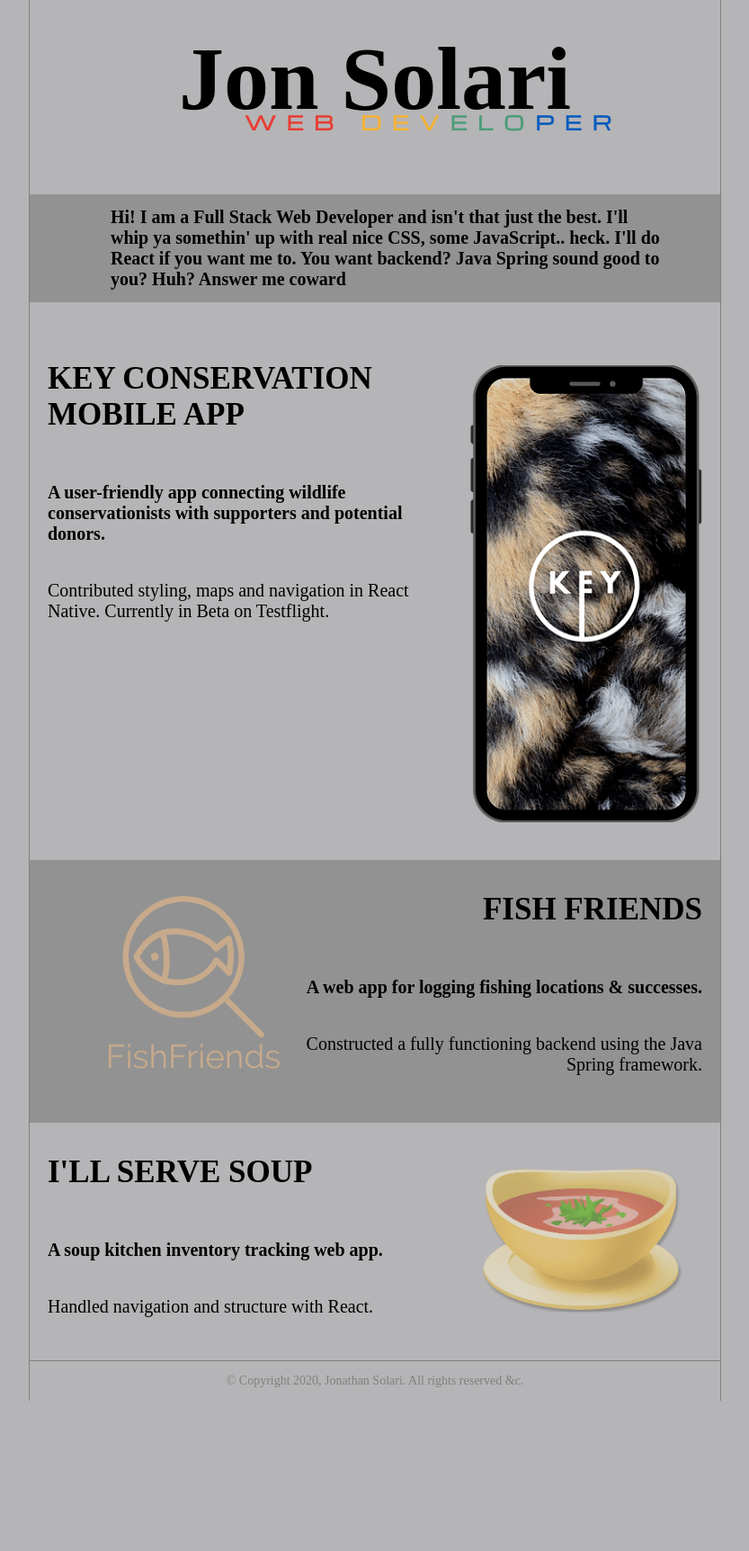
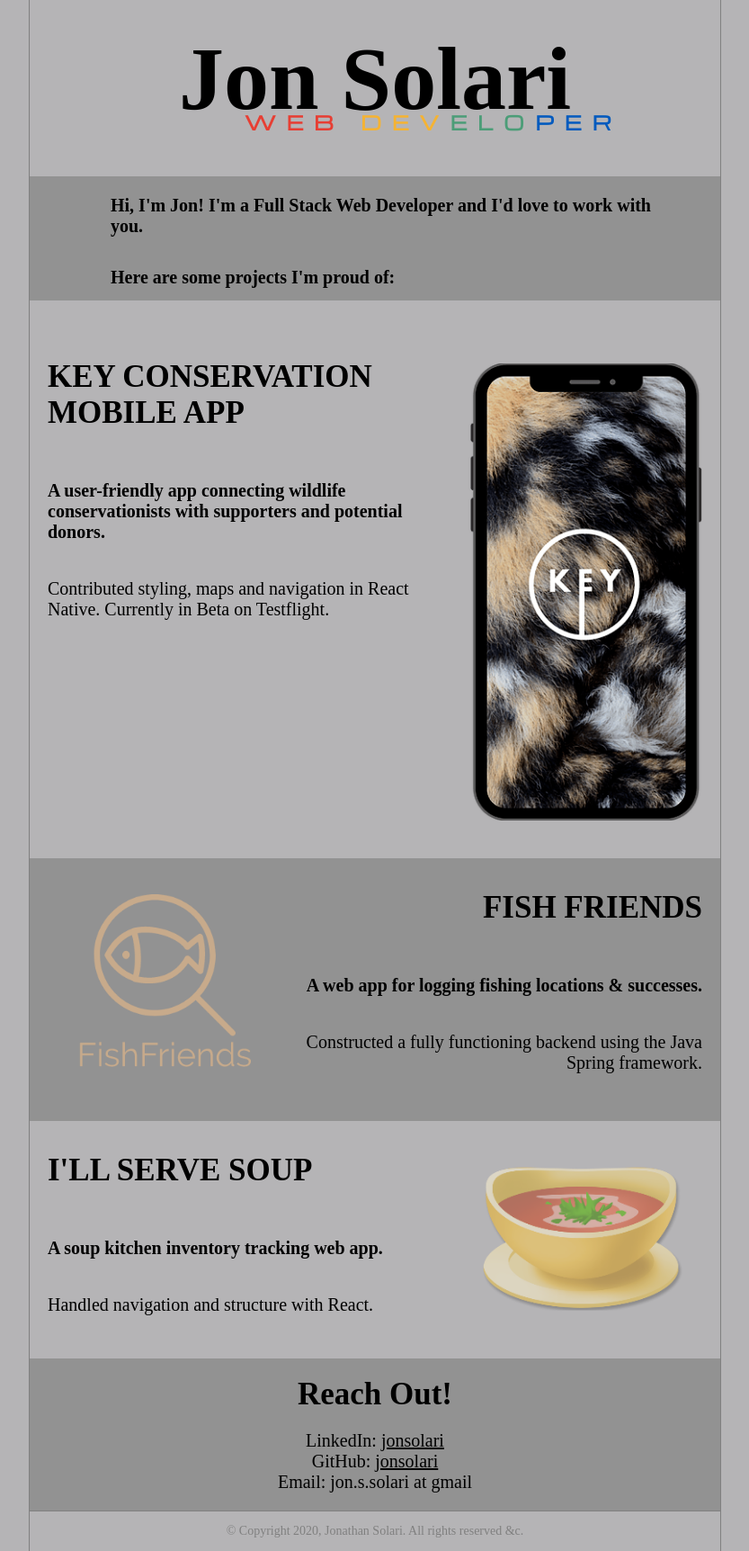
Before and after one commit to jonsolari/portfolio, a plain HTML site: page index.html in a window 1280 px wide. Shown: the whole page at 90% size, without its empty margins (223-1056 px from the left). Before the commit the page ends 1557 px from the top, so only its background shows below. Drawn offline with nearby package versions, Linux system fonts and the light colour scheme; a web font is replaced by a local one.

Commit message:
:art: styling optimized
styling optimized

```diff
--- a/index.html
+++ b/index.html
@@ -24,9 +24,10 @@
     </div>
     <div class="intro">
         <h3>
-            Hi! I am a Full Stack Web Developer and isn't that just the best.
-
-            I'll whip ya somethin' up with real nice CSS, some JavaScript.. heck. I'll do React if you want me to. You want backend? Java Spring sound good to you? Huh? Answer me coward
+            Hi, I'm Jon! I'm a Full Stack Web Developer and I'd love to work with you.
+        </h3>
+        <h3>
+            Here are some projects I'm proud of:
         </h3>
     </div>
     <div class="first">
@@ -59,6 +60,12 @@
             <a href="https://illservesouplambda.netlify.com/"><img src="./soup.png" alt="soup kitchen"></a>
         </div>
     </div>
+    <div class="contact">
+        <h3>Reach Out!</h3>
+        <p>LinkedIn: <a href="https://www.linkedin.com/in/jonsolari">jonsolari</a></p>
+        <p>GitHub: <a href="https://www.github.com/jonsolari">jonsolari</a></p>
+        <p>Email: jon.s.solari at gmail</p>
+    </div>
     <div class="footer">
         <p>&copy; Copyright 2020, Jonathan Solari. All rights reserved &c.</p>
     </div>
--- a/portfolio.scss
+++ b/portfolio.scss
@@ -404,7 +404,6 @@ body{
     display: flex;
     flex-direction: column;
     margin-top: 3rem;
-    margin-bottom: 1rem;
 
     h1 {
         font-family: 'Rationale';
@@ -431,7 +430,7 @@ body{
 }
 
 .intro{
-    margin-top: 10rem;
+    margin-top: 8rem;
     margin-left: -1rem;
     margin-right: -1rem;
     margin-bottom: 3rem;
@@ -441,7 +440,7 @@ body{
     h3{
         font-family: 'Sorts Mill Goudy';
         font-size: 2rem;
-        padding-top: 2%;
+        padding-top: 3%;
         padding-bottom: 2%;
         margin-right: 10%;
         margin-top: 0;
@@ -453,10 +452,10 @@ body{
     }
 
     @media (max-width: $phone) {
-      padding-left: 2rem;
-      padding-right: 1rem;
+      text-align: center;
     }
 }
+
 
 h3{
     font-size: 3.5rem;
@@ -478,8 +477,7 @@ p{
   }
   @media (max-width: $phone) {
     width: 90%;
-    margin-left: 2rem;
-    margin-right: 2rem;
+    margin: 0 auto;
     text-align: center;
   }
 }
@@ -508,9 +506,6 @@ img{
 
 }
 
-.smaller{
-    margin-left: 15%;
-}
 
 .bold{
     font-weight: bold;
@@ -539,7 +534,8 @@ img{
     @media (max-width: $phone) {
       flex-direction: column;
       flex-direction: column-reverse;
-      padding: 0 auto;
+      padding-right: 0;
+
     }
 }
 
@@ -549,7 +545,7 @@ img{
     margin: auto;
     justify-content: space-between;
     padding-left: 2rem;
-    border-bottom: 1px solid grey;
+
     @media (max-width: $phone) {
       flex-direction: column;
       flex-direction: column-reverse;
@@ -569,7 +565,30 @@ img{
     }
 }
 
+.contact{
+  background-color: #929292;
+  border-bottom: 1px solid grey;
+  display: flex;
+  flex-direction: column;
+  padding-bottom: 2rem;
 
+  h3{
+    font-family: 'Sorts Mill Goudy';
+    margin: 2rem auto;
+
+  }
+  a{
+    font-family: 'Sorts Mill Goudy';
+    color: black;
+    font-size: 2rem;
+    margin: 0 auto;
+  }
+  p{
+    font-family: 'Sorts Mill Goudy';
+    font-size: 2rem;
+    margin: 0 auto;
+  }
+}
 
 .footer{
     text-align: center;
```
Also changed, not shown: portfolio.css.
